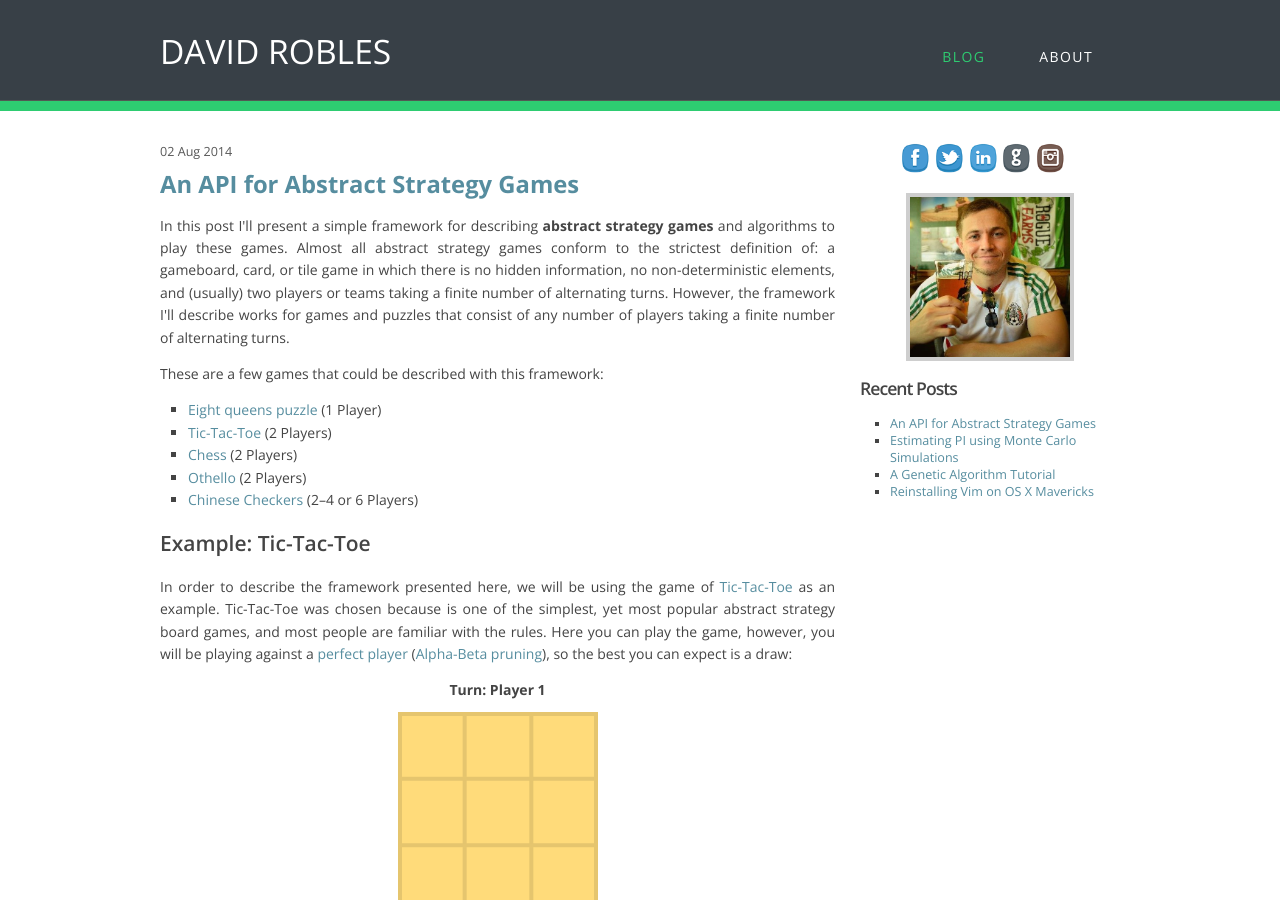
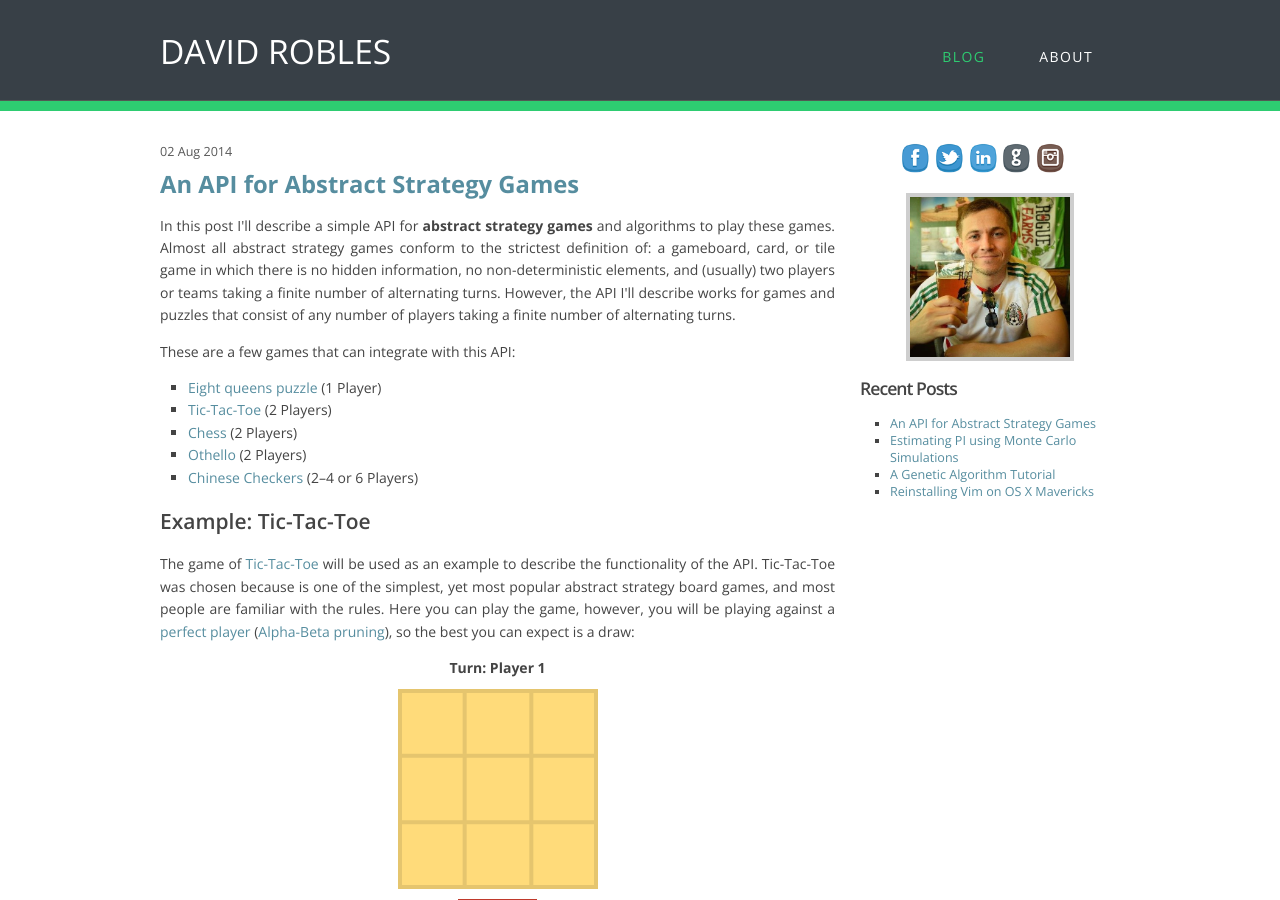
Before and after one commit to davidrobles/davidrobles.github.io, a Jekyll site: the page built from _posts/2014-08-01-an-api-for-abstract-strategy-games.html, in a window 1280 px wide and 900 px high. Built offline with Jekyll 4.4.1, drawn with Linux system fonts in a browser that asks for light colours; Markdown is read by kramdown in place of the engine named in the settings; comment, search, counter and statistics services are not loaded.

Commit message:
Rename file

```diff
--- a/_posts/2014-08-01-an-api-for-abstract-strategy-games.html
+++ b/_posts/2014-08-01-an-api-for-abstract-strategy-games.html
@@ -18,14 +18,14 @@ js:         ["lib/jquery-2.1.1.js", "lib/underscore.js", "lib/backbone.js",
 <a name="introduction"></a>
 
 <p>
-    In this post I'll present a simple framework for describing <strong>abstract strategy games</strong> and algorithms
-    to play these games. Almost all abstract strategy games conform to the strictest definition of: a gameboard, card,
-    or tile game in which there is no hidden information, no non-deterministic elements, and (usually) two players or
-    teams taking a finite number of alternating turns. However, the framework I'll describe works for games and puzzles
-    that consist of any number of players taking a finite number of alternating turns.
+    In this post I'll describe a simple API for <strong>abstract strategy games</strong> and algorithms to play these
+    games. Almost all abstract strategy games conform to the strictest definition of: a gameboard, card, or tile game in
+    which there is no hidden information, no non-deterministic elements, and (usually) two players or teams taking a
+    finite number of alternating turns. However, the API I'll describe works for games and puzzles that consist of any
+    number of players taking a finite number of alternating turns.
 </p>
 
-<p>These are a few games that could be described with this framework:</p>
+<p>These are a few games that can integrate with this API:</p>
 
 <ul>
     <li><a href="http://en.wikipedia.org/wiki/Eight_queens_puzzle">Eight queens puzzle</a> (1 Player)</li>
@@ -38,13 +38,14 @@ js:         ["lib/jquery-2.1.1.js", "lib/underscore.js", "lib/backbone.js",
 <a name="example-tic-tac-toe"></a>
 <h2 data-name="example-tic-tac-toe">Example: Tic-Tac-Toe</h2>
 
-<p>In order to describe the framework presented here, we will be using the game of
-<a href="http://en.wikipedia.org/wiki/Tic-tac-toe">Tic-Tac-Toe</a> as an example. Tic-Tac-Toe was chosen because is one
-of the simplest, yet most popular abstract strategy board games, and most people are familiar with the rules. Here you
-can play the game, however, you will be playing against a
-<a href="http://en.wikipedia.org/wiki/Solved_game#Perfect_play">perfect player</a>
-(<a href="http://en.wikipedia.org/wiki/Alpha%E2%80%93beta_pruning">Alpha-Beta pruning</a>), so the best you can expect
-is a draw:</p>
+<p>
+    The game of <a href="http://en.wikipedia.org/wiki/Tic-tac-toe">Tic-Tac-Toe</a> will be used as an example to
+    describe the functionality of the API. Tic-Tac-Toe was chosen because is one of the simplest, yet most popular
+    abstract strategy board games, and most people are familiar with the rules. Here you can play the game, however, you
+    will be playing against a <a href="http://en.wikipedia.org/wiki/Solved_game#Perfect_play">perfect player</a>
+    (<a href="http://en.wikipedia.org/wiki/Alpha%E2%80%93beta_pruning">Alpha-Beta pruning</a>), so the best you can
+    expect is a draw:
+</p>
 
 <div id="info-view"></div>
 
```
